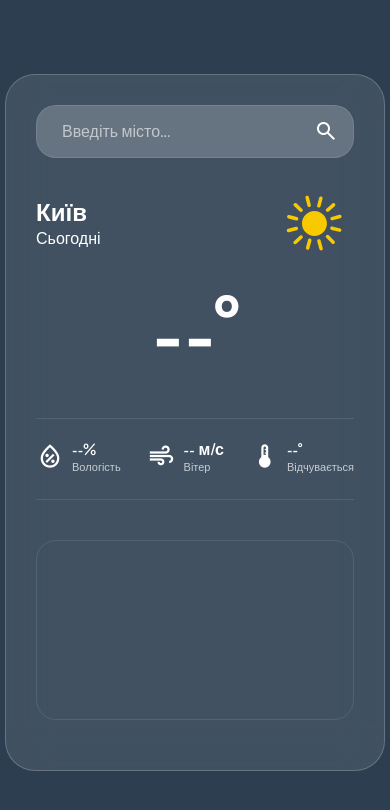
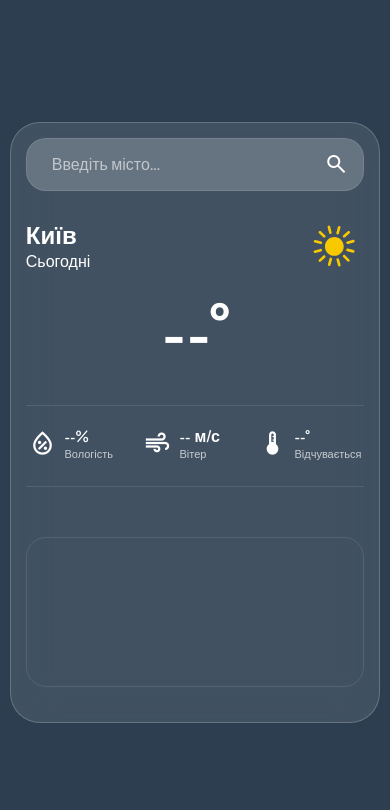
Before and after one commit to junxpected/Weather-App, a plain HTML site: page index.html in a window 390 px wide. Drawn offline with nearby package versions, Linux system fonts and the light colour scheme; no server answers.

Commit message:
update css, optimization for phones

```diff
--- a/styles.css
+++ b/styles.css
@@ -38,9 +38,11 @@ body {
 /* ГОЛОВНИЙ КОНТЕЙНЕР */
 .main-container {
     position: relative;
+    position: relative;
     z-index: 1;
-    width: 380px;
-    padding: 30px;
+    width: 90%;
+    max-width: 400px;
+    padding: 20px;
     border-radius: 30px;
     background: rgba(255, 255, 255, 0.1);
     backdrop-filter: blur(20px);
@@ -173,3 +175,38 @@ body {
     border: 1px solid rgba(255, 255, 255, 0.1);
     z-index: 1;
 }
+
+@media (max-width: 450px) {
+    .main-container {
+        width: 95%;
+        padding: 15px;
+    }
+
+    .temperature {
+        font-size: 70px; /* Зменшуємо цифри температури */
+    }
+
+    .main-icon {
+        width: 60px; /* Менша іконка */
+        height: 60px;
+    }
+
+    .details {
+        flex-wrap: wrap; /* Дозволяємо іконкам вологості/вітру ставати в два ряди, якщо тісно */
+        justify-content: center;
+        gap: 15px;
+    }
+
+    .col {
+        min-width: 100px;
+    }
+
+    #map {
+        height: 150px; /* Трохи нижча карта для екрана телефону */
+    }
+
+    .forecast {
+        overflow-x: auto;
+        padding-bottom: 10px;
+    }
+}
```
